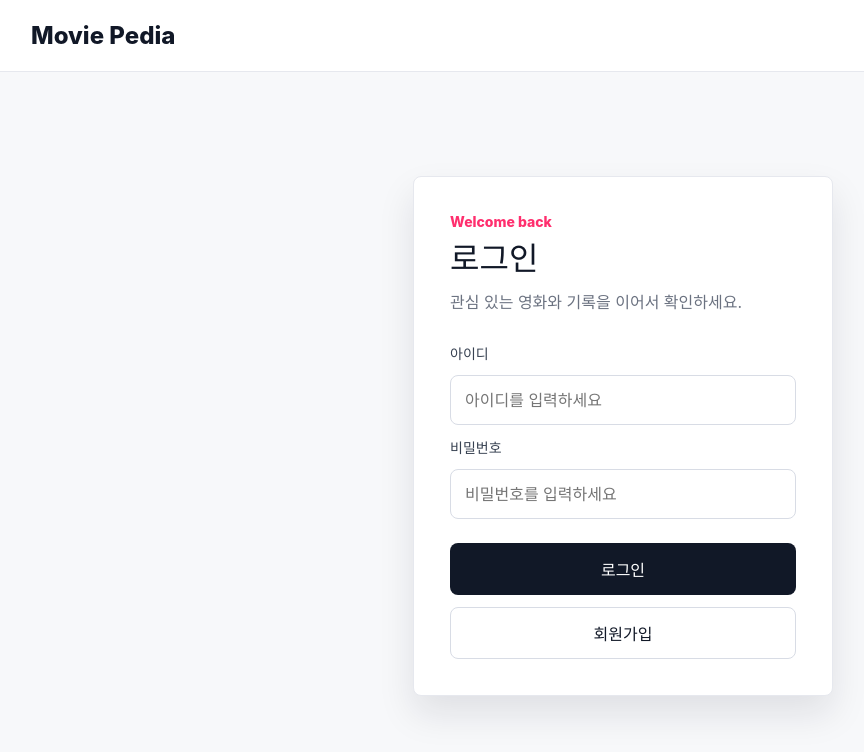
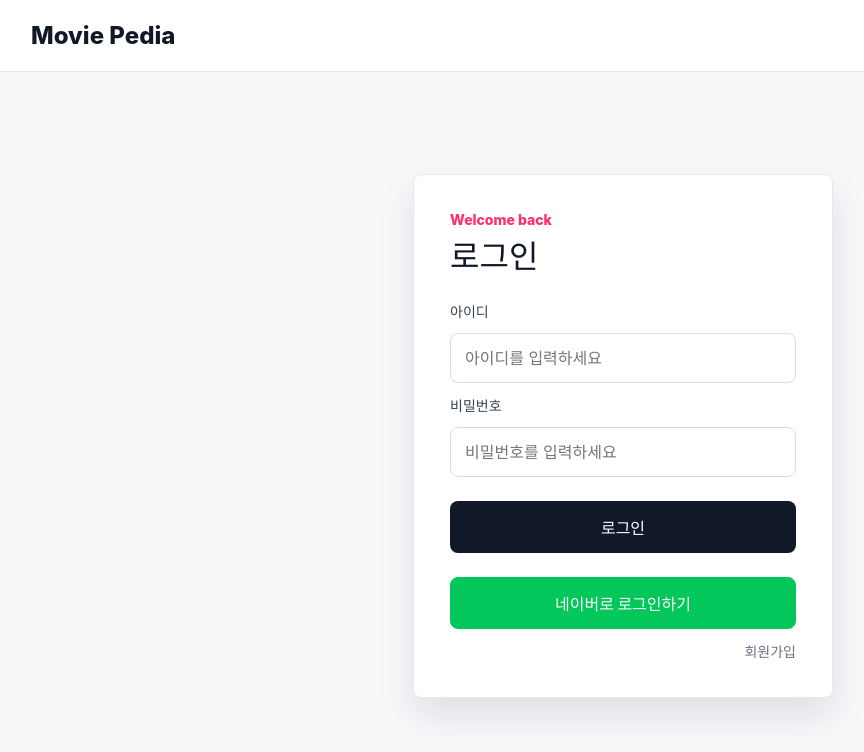
Before and after one commit to sybeom/MoviePedia, a React (Vite) app in the folder frontend/: page /login in a window 1280 px wide. Shown: the top 752 px of the page, without its empty margins (17-881 px from the left). Built offline with nearby package versions, Linux system fonts and the light colour scheme.

Commit message:
frontend: 네이버 로그인 버튼 추가

```diff
--- a/frontend/src/pages/Auth.css
+++ b/frontend/src/pages/Auth.css
@@ -122,21 +122,52 @@
   min-height: 52px;
   margin-top: 12px;
   place-items: center;
-  color: #111827;
+  color: #ffffff;
   font-weight: 800;
   text-decoration: none;
-  background: #ffffff;
-  border: 1px solid #d8dce5;
+  background: #03c75a;
+  border: 1px solid #03c75a;
   border-radius: 8px;
+  cursor: pointer;
 }
 
-.submit-button:hover,
-.secondary-action:hover {
+.auth-footer {
+  display: flex;
+  justify-content: flex-end;
+  margin-top: 12px;
+}
+
+.text-action {
+  color: #6b7280;
+  font-size: 14px;
+  font-weight: 700;
+  text-decoration: none;
+}
+
+.submit-button:hover {
   filter: brightness(0.95);
 }
 
-.submit-button:focus-visible,
+.secondary-action:hover {
+  background: #02b350;
+  border-color: #02b350;
+}
+
+.text-action:hover {
+  color: #111827;
+}
+
+.submit-button:focus-visible {
+  outline: 3px solid rgba(255, 47, 110, 0.28);
+  outline-offset: 2px;
+}
+
 .secondary-action:focus-visible {
+  outline: 3px solid rgba(3, 199, 90, 0.28);
+  outline-offset: 2px;
+}
+
+.text-action:focus-visible {
   outline: 3px solid rgba(255, 47, 110, 0.28);
   outline-offset: 2px;
 }
--- a/frontend/src/pages/LoginPage.tsx
+++ b/frontend/src/pages/LoginPage.tsx
@@ -7,10 +7,10 @@ import './Auth.css'
 
 // 로그인 화면 구성
 function LoginPage() {
-  // 로그인 성공 후 홈 화면 이동 함수 준비
+  // 로그인 성공 후 홈 화면 이동 준비
   const navigate = useNavigate()
 
-  // 로그인 중복 제출 방지 참조값 준비
+  // 로그인 중복 제출 방지 참조 준비
   const isSubmittingRef = useRef(false)
 
   // 로그인 입력값 상태 관리
@@ -23,10 +23,10 @@ function LoginPage() {
 
   // 로그인 폼 제출 처리
   async function handleLogin(event: FormEvent<HTMLFormElement>) {
-    // 브라우저 기본 form 제출 방지
+    // 브라우저 기본 제출 동작 방지
     event.preventDefault()
 
-    // 이미 로그인 요청 중이면 추가 요청 차단
+    // 중복 요청 차단
     if (isSubmittingRef.current) {
       return
     }
@@ -37,24 +37,24 @@ function LoginPage() {
     setIsSubmitting(true)
 
     try {
-      // 입력된 아이디와 비밀번호로 로그인 요청
+      // 로그인 요청 전송
       const loginResponse = await login({
         loginId,
         password,
       })
 
-      // 백엔드 공통 응답에 data가 없는 경우 실패 처리
+      // 응답 데이터 존재 여부 확인
       if (!loginResponse) {
         throw new Error('로그인 응답 데이터가 없습니다.')
       }
 
-      // 토큰과 닉네임을 로컬 저장소에 저장
+      // 로그인 세션 저장
       saveAuthSession(loginResponse)
 
-      // 로그인 성공 후 홈 화면 이동
+      // 홈 화면 이동 처리
       navigate('/')
     } catch {
-      // 로그인 실패 안내 메시지 표시
+      // 로그인 실패 메시지 반영
       setMessage('로그인 요청에 실패했습니다. 아이디와 비밀번호를 확인해주세요.')
     } finally {
       // 요청 종료 상태 반영
@@ -71,7 +71,6 @@ function LoginPage() {
         <section className="login-panel" aria-labelledby="login-title">
           <p className="eyebrow">Welcome back</p>
           <h1 id="login-title">로그인</h1>
-          <p className="login-copy">관심 있는 영화와 기록을 이어서 확인하세요.</p>
 
           <form className="login-form" onSubmit={handleLogin} noValidate>
             <label htmlFor="login-id">아이디</label>
@@ -98,12 +97,18 @@ function LoginPage() {
               {isSubmitting ? '로그인 요청 중...' : '로그인'}
             </button>
 
+            <a className="secondary-action" href="/ouath2/authorization/naver">
+              네이버로 로그인하기
+            </a>
+
             {message && <p className="form-message">{message}</p>}
           </form>
 
-          <Link className="secondary-action" to="/signup">
-            회원가입
-          </Link>
+          <div className="auth-footer">
+            <Link className="text-action" to="/signup">
+              회원가입
+            </Link>
+          </div>
         </section>
       </main>
     </div>
```
